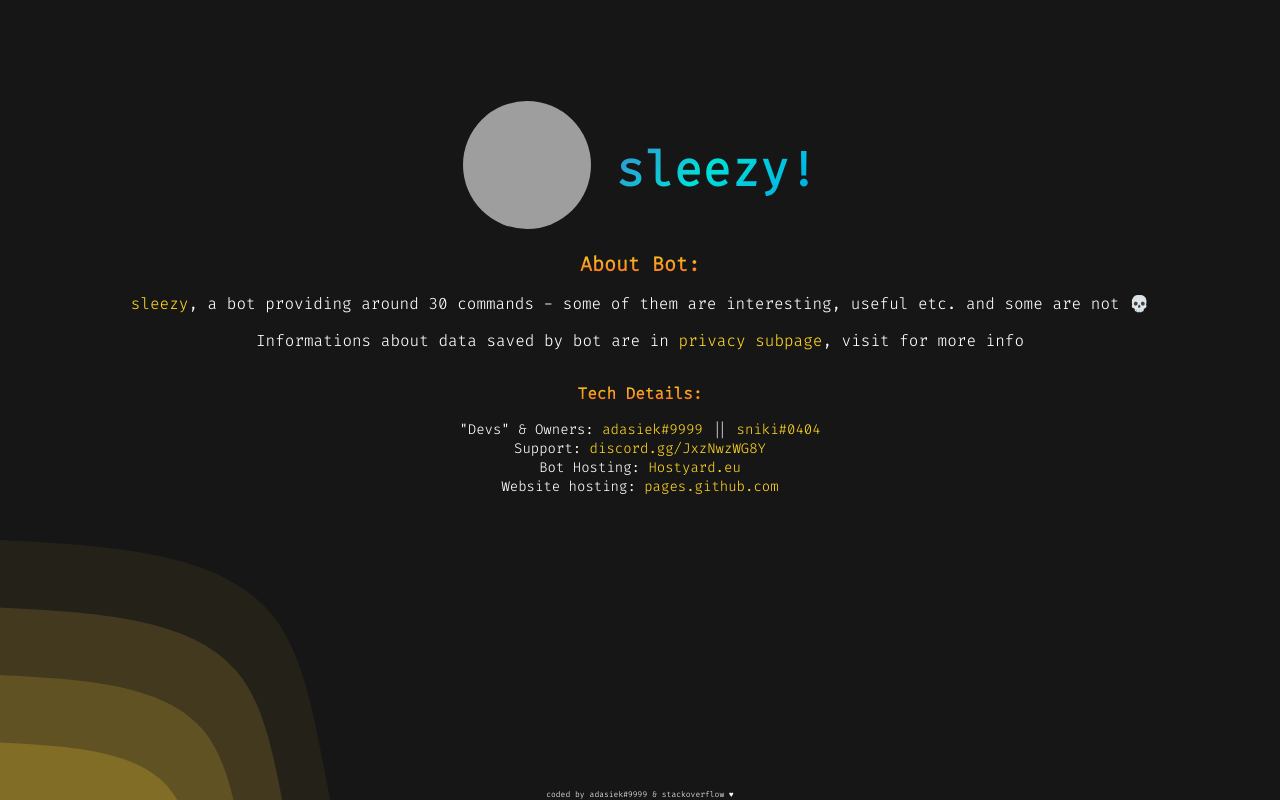
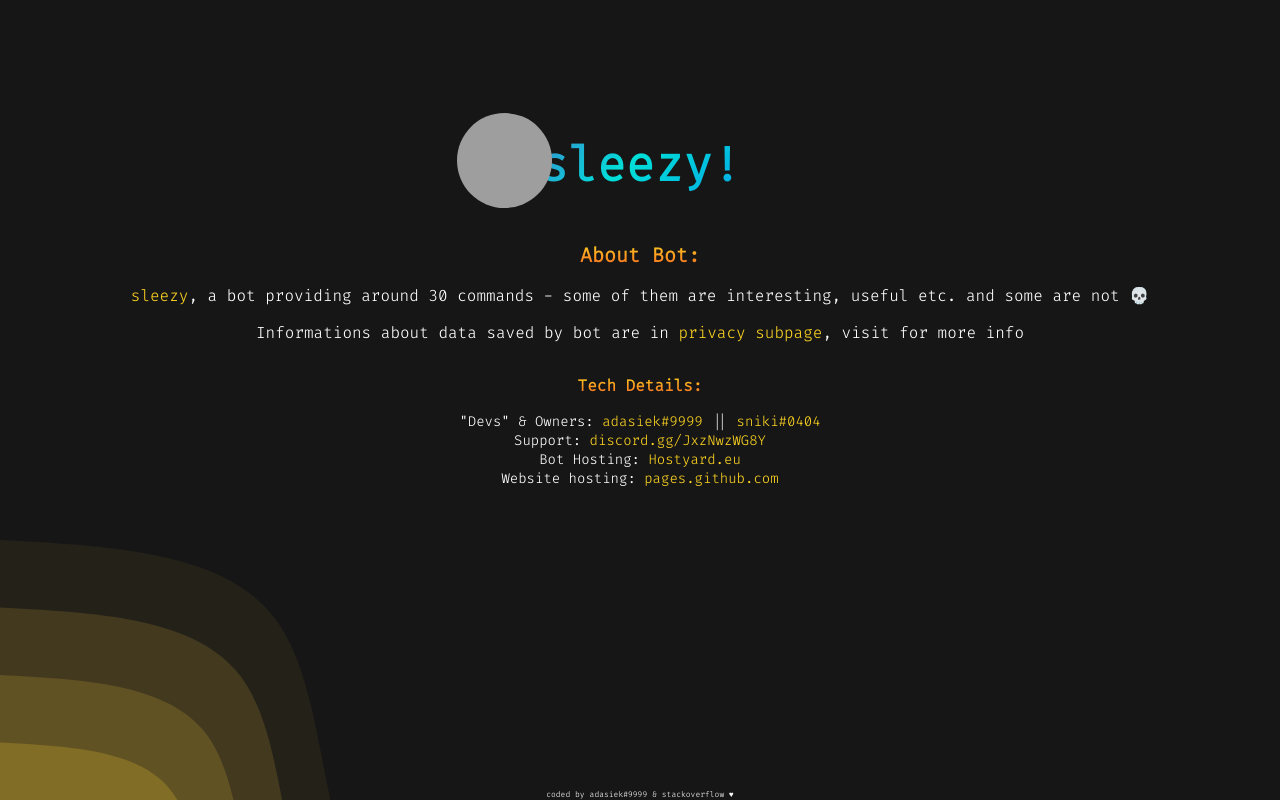
Before and after one commit to essownicy/sleezy-website, a plain HTML site: page index.html in a window 1280 px wide. Drawn offline with Linux system fonts and the light colour scheme; no server answers; grey boxes are pictures that could not be loaded.

Commit message:
added discord av instead of miniprofile ;3

```diff
--- a/css/style.css
+++ b/css/style.css
@@ -58,7 +58,27 @@ header {
 	justify-content: center;
 	align-items: center;
 	display: flex;
+	position: relative;
 	gap: 25px;
+}
+
+#avatar-dc {
+	position: absolute;
+	transform: translate(-100%, -50%);
+	top: 50%;
+	left: 43%;
+}
+
+#avatar-dc img {
+	border-radius: 50%;
+	width: 95px;
+	height: 95px;
+}
+
+@media only screen and (max-width: 600px) {
+	#avatar-dc {
+		visibility: hidden;
+	}
 }
 
 @keyframes gradient {
@@ -169,7 +189,3 @@ footer a {
 	width: 100%;
 	margin-top: 20px;
 }
-
-#avatar-dc img {
-	border-radius: 50%;
-}
--- a/index.html
+++ b/index.html
@@ -12,7 +12,7 @@
     <meta name="viewport" content="width=device-width, initial-scale=1.0">
     <link rel="stylesheet" href="css/style.css">
     <link rel="icon" type="image/x-icon" href="assets/favicon.ico">
-    <meta name="description" content="sleezy - privacy" />
+    <meta name="description" content="sleezy - main page" />
     <meta property="og:type" content="website" />
 
     <title>sleezy.gay</title>
@@ -23,20 +23,21 @@
     <main>
         <header>
             <div id="avatar-dc">
-                <img img class="avatar" width="128" height="128"
+                <img img class="avatar"
                     src="https://cdn.discordapp.com/avatars/996908813741469786/0a5b841fd7563382f051e906c6c1ad42.png"
-                    alt="avatar from discord" ondrop="return false;" >
+                    alt="avatar from discord" ondrop="return false;">
             </div>
 
-            <h1>
-                <a class="invite"
-                    href="https://discord.com/api/oauth2/authorize?client_id=996908813741469786&permissions=8&scope=bot"
-                    target="_blank">sleezy!</a>
-            </h1>
+                <h1>
+                    <a class="invite"
+                        href="https://discord.com/api/oauth2/authorize?client_id=996908813741469786&permissions=8&scope=bot"
+                        target="_blank">sleezy!</a>
+                </h1>
         </header>
 
         <section class="about-bot">
             <h2>About Bot:</h2>
+
             <p><span class="heavy-text">sleezy</span>, a bot providing around 30 commands - some of them are
                 interesting, useful etc. and some are not 💀</p>
             <p class="info-privacy">Informations about data saved by bot are in <a class="priv-link"
```
